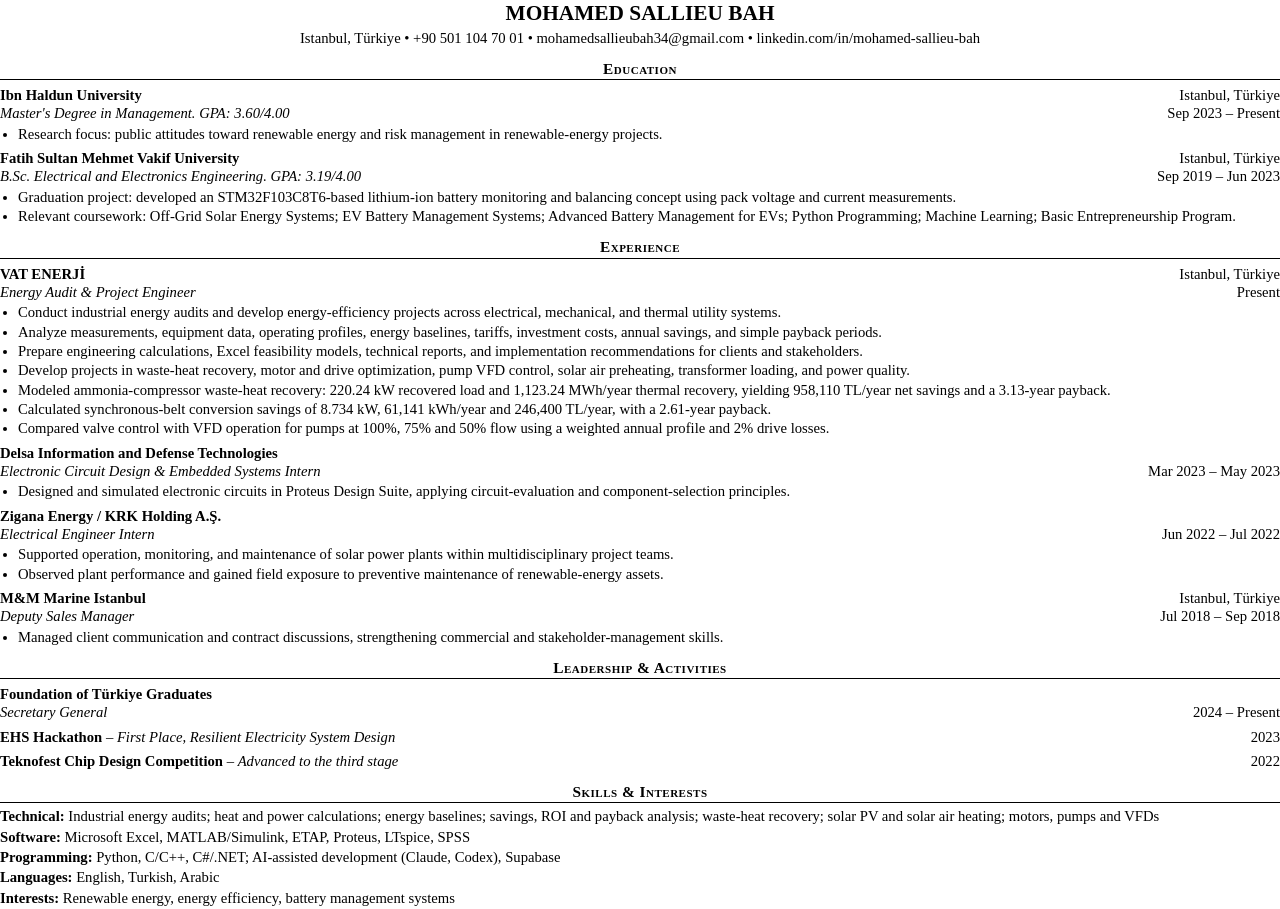
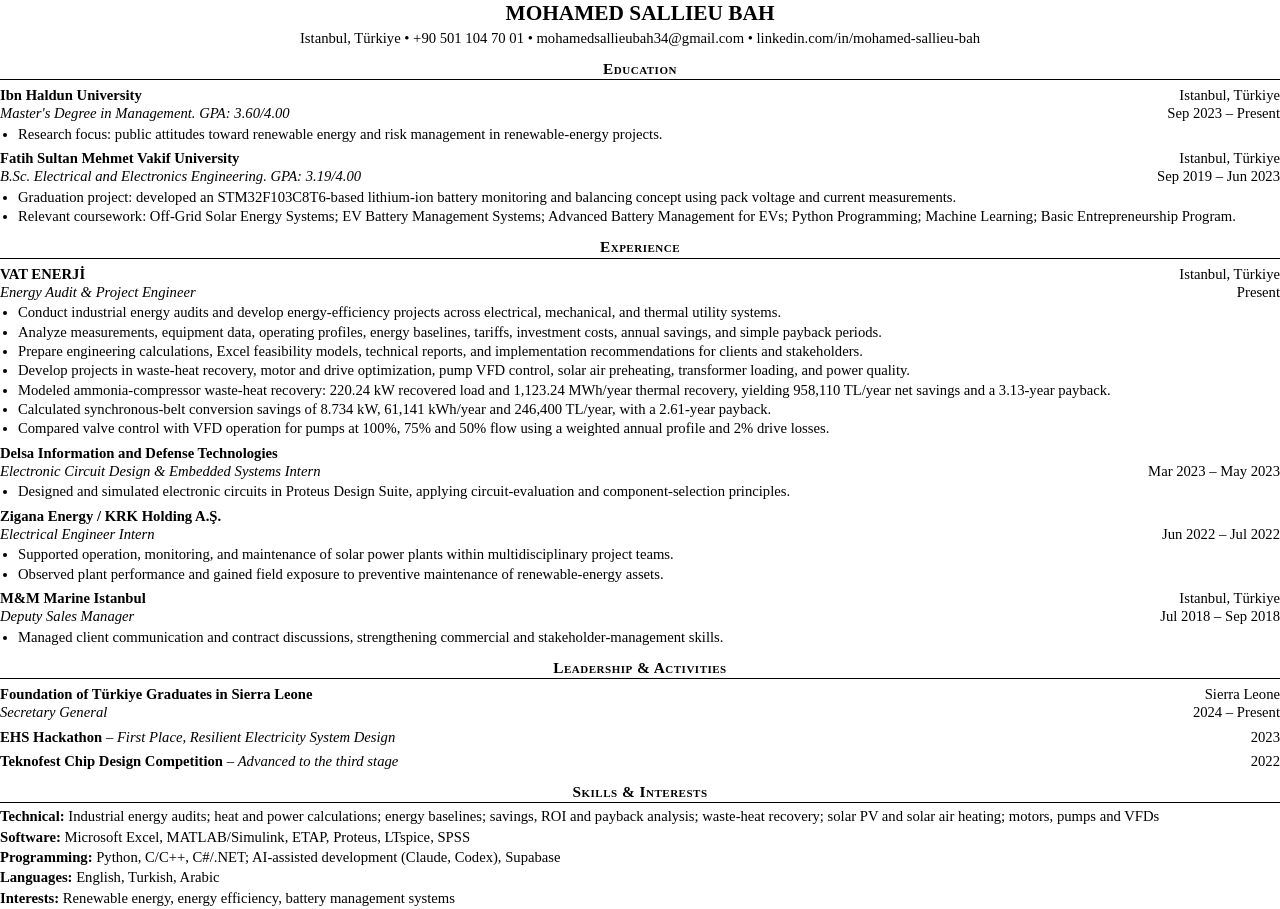
Before and after one commit to SallieuBah/BahTest, a plain HTML site: page cv/cv.html in a window 1280 px wide. Drawn offline with Linux system fonts and the light colour scheme.

Commit message:
CV: full foundation name
Co-Authored-By: Claude Opus 5.5 <noreply@anthropic.com>
Claude-Session: https://claude.ai/code/session_01UEfkPga9JvqNywggu7GC7h

```diff
--- a/cv/cv.html
+++ b/cv/cv.html
@@ -45,7 +45,7 @@ p{margin:2px 0}
 <ul><li>Managed client communication and contract discussions, strengthening commercial and stakeholder-management skills.</li></ul>
 
 <h2>Leadership &amp; Activities</h2>
-<div class="row"><span class="b">Foundation of Türkiye Graduates</span><span></span></div>
+<div class="row"><span class="b">Foundation of Türkiye Graduates in Sierra Leone</span><span>Sierra Leone</span></div>
 <div class="row" style="margin-top:0"><span class="i">Secretary General</span><span>2024 – Present</span></div>
 <div class="row"><span><span class="b">EHS Hackathon</span> – <span class="i">First Place, Resilient Electricity System Design</span></span><span>2023</span></div>
 <div class="row"><span><span class="b">Teknofest Chip Design Competition</span> – <span class="i">Advanced to the third stage</span></span><span>2022</span></div>
```
Also changed, not shown: 1 other file.
